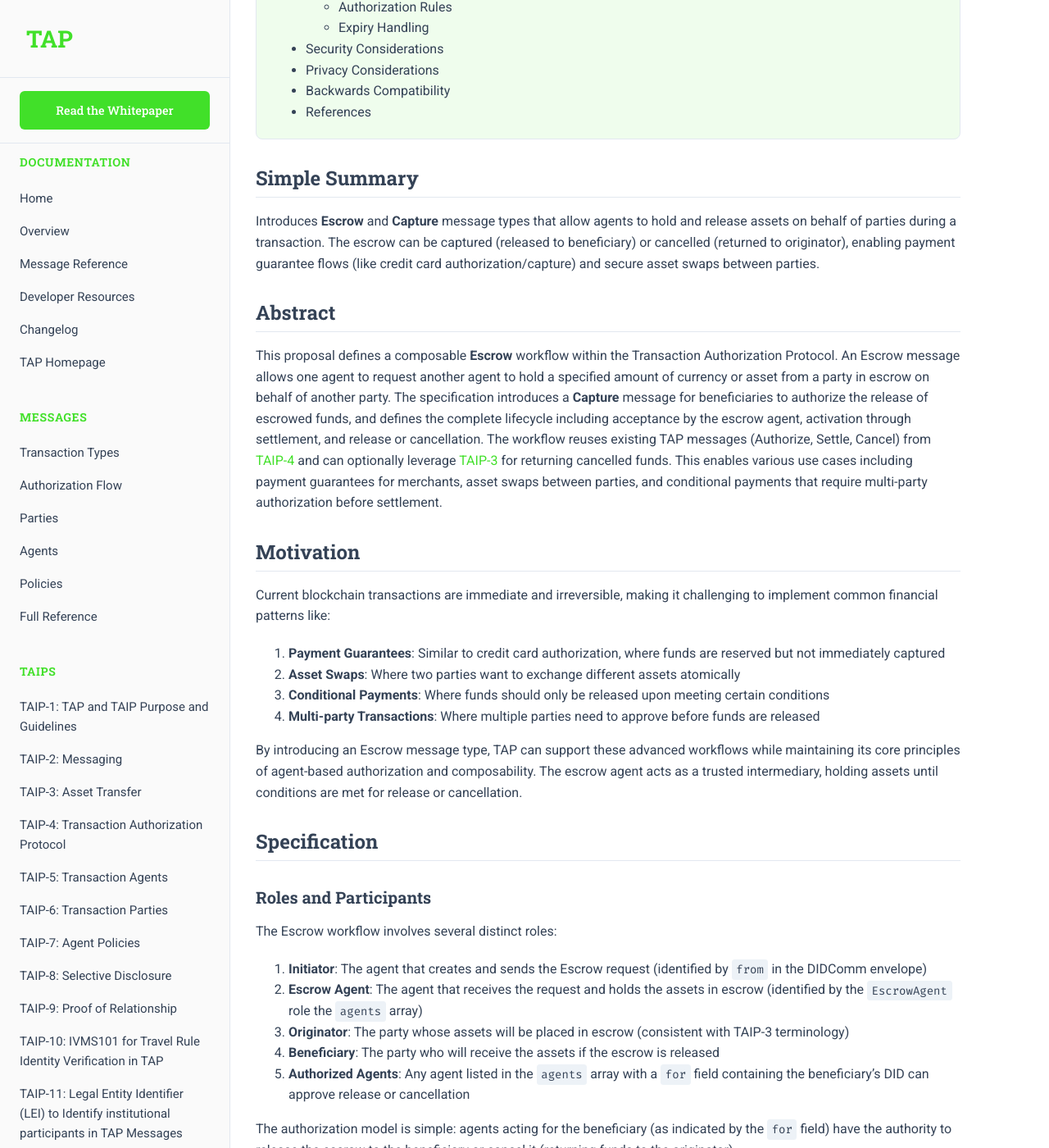
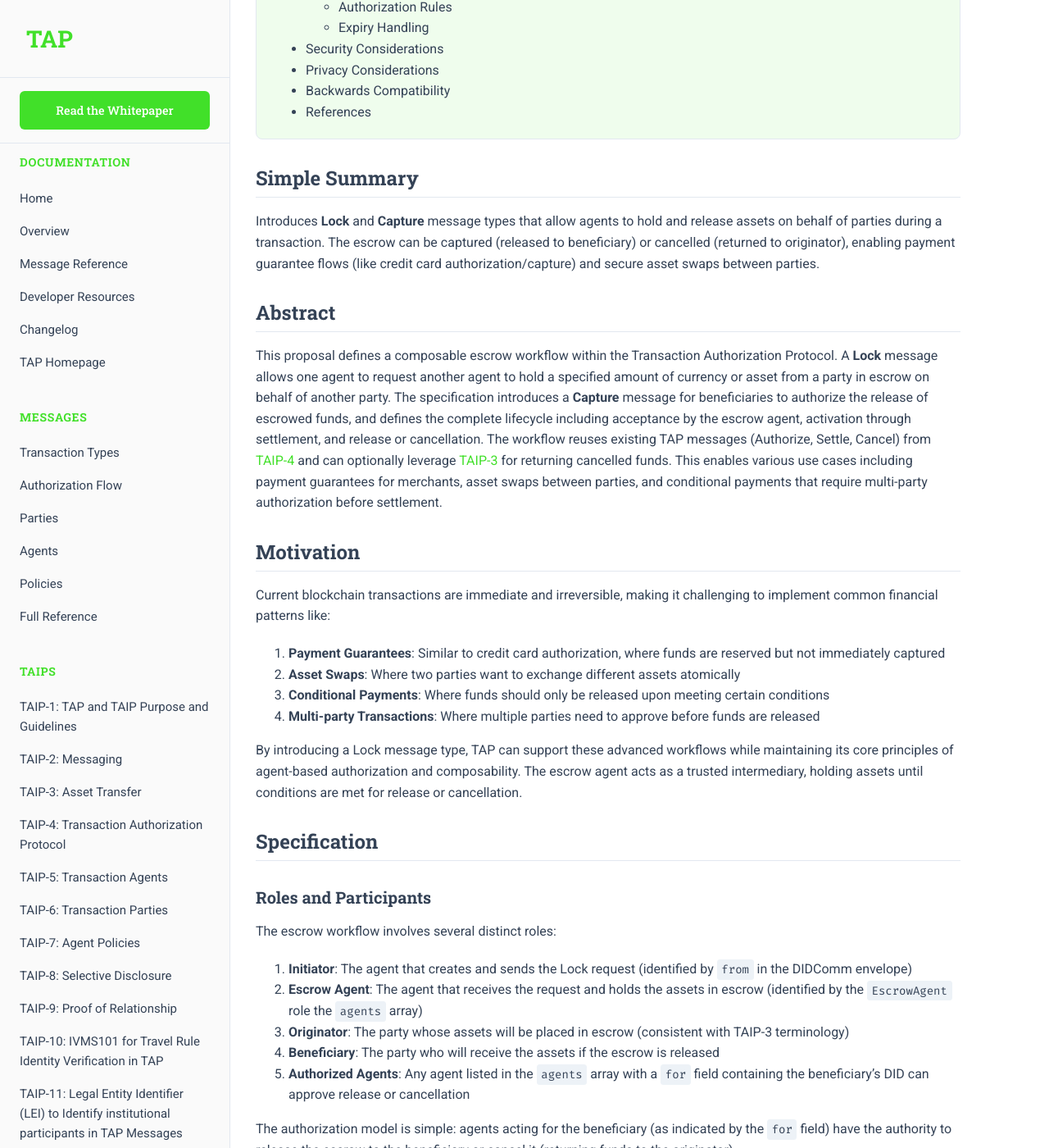
Before and after one commit to TransactionAuthorizationProtocol/TAIPs, a Jekyll site: the page built from TAIPs/taip-17.md, in a window 1280 px wide and 1400 px high, scrolled down 785 px. Shown: the whole window at 82% size. Built offline with Jekyll 4.4.1, drawn with Linux system fonts in a browser that asks for light colours; some of the changed text lies outside the part shown.

Commit message:
Rename TAIP-17 Escrow message type to Lock
Renames the Escrow message type to Lock based on feedback from both
payment and institutional users, who recognized Lock as the standard
name for this pattern (lock + capture mirrors auth/capture in card
payments). The "Composable Escrow" title and the EscrowAgent role name
are preserved; only the specific message identifier changed.

Also fixes stale Exchange→RFQ references in transactions.md that were
missed in the earlier rename.

Co-Authored-By: Claude Opus 4.7 (1M context) <noreply@anthropic.com>

````diff
--- a/TAIPs/taip-17.md
+++ b/TAIPs/taip-17.md
@@ -5,18 +5,18 @@ status: Draft
 type: Standard
 author: Pelle Braendgaard <pelle@notabene.id>
 created: 2025-06-24
-updated: 2025-06-24
-description: Defines Escrow and Capture message types for holding and releasing funds on behalf of parties, enabling payment guarantees and asset swaps. Specifies the complete escrow lifecycle from acceptance through capture, with clear authorization rules for each stage while maintaining compatibility with existing TAP messages.
+updated: 2026-05-01
+description: Defines Lock and Capture message types for holding and releasing funds on behalf of parties, enabling payment guarantees and asset swaps. Specifies the complete escrow lifecycle from acceptance through capture, with clear authorization rules for each stage while maintaining compatibility with existing TAP messages.
 requires: 2, 4, 5, 6, 7
 ---
 
 ## Simple Summary
 
-Introduces **Escrow** and **Capture** message types that allow agents to hold and release assets on behalf of parties during a transaction. The escrow can be captured (released to beneficiary) or cancelled (returned to originator), enabling payment guarantee flows (like credit card authorization/capture) and secure asset swaps between parties.
+Introduces **Lock** and **Capture** message types that allow agents to hold and release assets on behalf of parties during a transaction. The escrow can be captured (released to beneficiary) or cancelled (returned to originator), enabling payment guarantee flows (like credit card authorization/capture) and secure asset swaps between parties.
 
 ## Abstract
 
-This proposal defines a composable **Escrow** workflow within the Transaction Authorization Protocol. An Escrow message allows one agent to request another agent to hold a specified amount of currency or asset from a party in escrow on behalf of another party. The specification introduces a **Capture** message for beneficiaries to authorize the release of escrowed funds, and defines the complete lifecycle including acceptance by the escrow agent, activation through settlement, and release or cancellation. The workflow reuses existing TAP messages (Authorize, Settle, Cancel) from [TAIP-4] and can optionally leverage [TAIP-3] for returning cancelled funds. This enables various use cases including payment guarantees for merchants, asset swaps between parties, and conditional payments that require multi-party authorization before settlement.
+This proposal defines a composable escrow workflow within the Transaction Authorization Protocol. A **Lock** message allows one agent to request another agent to hold a specified amount of currency or asset from a party in escrow on behalf of another party. The specification introduces a **Capture** message for beneficiaries to authorize the release of escrowed funds, and defines the complete lifecycle including acceptance by the escrow agent, activation through settlement, and release or cancellation. The workflow reuses existing TAP messages (Authorize, Settle, Cancel) from [TAIP-4] and can optionally leverage [TAIP-3] for returning cancelled funds. This enables various use cases including payment guarantees for merchants, asset swaps between parties, and conditional payments that require multi-party authorization before settlement.
 
 ## Motivation
 
@@ -27,15 +27,15 @@ Current blockchain transactions are immediate and irreversible, making it challe
 3. **Conditional Payments**: Where funds should only be released upon meeting certain conditions
 4. **Multi-party Transactions**: Where multiple parties need to approve before funds are released
 
-By introducing an Escrow message type, TAP can support these advanced workflows while maintaining its core principles of agent-based authorization and composability. The escrow agent acts as a trusted intermediary, holding assets until conditions are met for release or cancellation.
+By introducing a Lock message type, TAP can support these advanced workflows while maintaining its core principles of agent-based authorization and composability. The escrow agent acts as a trusted intermediary, holding assets until conditions are met for release or cancellation.
 
 ## Specification
 
 ### Roles and Participants
 
-The Escrow workflow involves several distinct roles:
+The escrow workflow involves several distinct roles:
 
-1. **Initiator**: The agent that creates and sends the Escrow request (identified by `from` in the DIDComm envelope)
+1. **Initiator**: The agent that creates and sends the Lock request (identified by `from` in the DIDComm envelope)
 2. **Escrow Agent**: The agent that receives the request and holds the assets in escrow (identified by the `EscrowAgent` role the `agents` array)
 3. **Originator**: The party whose assets will be placed in escrow (consistent with TAIP-3 terminology)
 4. **Beneficiary**: The party who will receive the assets if the escrow is released
@@ -47,14 +47,14 @@ The authorization model is simple: agents acting for the beneficiary (as indicat
 
 **Policies**: Agents MAY declare policies per [TAIP-7] to specify their requirements for participating in the escrow. For example, an escrow agent might require `RequirePresentation` for KYC verification or `RequireAuthorization` from specific parties before accepting the escrow role.
 
-### Escrow Message
+### Lock Message
 
-An **Escrow** is a [DIDComm] message (per [TAIP-2]) that requests an agent to hold assets in escrow. Like all TAP messages, it follows the DIDComm v2 message structure with the TAP-specific body format.
+A **Lock** is a [DIDComm] message (per [TAIP-2]) that requests an agent to hold assets in escrow. Like all TAP messages, it follows the DIDComm v2 message structure with the TAP-specific body format.
 
 The DIDComm message envelope contains:
-- **`from`** – REQUIRED [DID] of the initiator agent (the agent requesting the escrow)
+- **`from`** – REQUIRED [DID] of the initiator agent (the agent requesting the lock)
 - **`to`** – REQUIRED Array containing [DID] of the agents taking part in the escrow process
-- **`type`** – REQUIRED Message type: `"https://tap.rsvp/schema/1.0#Escrow"`
+- **`type`** – REQUIRED Message type: `"https://tap.rsvp/schema/1.0#Lock"`
 - **`id`** – REQUIRED Unique message identifier
 - **`thid`** – OPTIONAL Thread identifier for related messages. Eg. a `Payment` ([TAIP-14])
 - **`created_time`** – REQUIRED Message creation timestamp
@@ -62,7 +62,7 @@ The DIDComm message envelope contains:
 
 The message `body` contains:
 - **`@context`** – REQUIRED JSON-LD context: `"https://tap.rsvp/schema/1.0"`
-- **`@type`** – REQUIRED Type identifier: `"https://tap.rsvp/schema/1.0#Escrow"`
+- **`@type`** – REQUIRED Type identifier: `"https://tap.rsvp/schema/1.0#Lock"`
 - **`asset`** – OPTIONAL The specific cryptocurrency asset to be held in escrow ([CAIP-19] identifier). Either `asset` OR `currency` MUST be present
 - **`currency`** – OPTIONAL ISO 4217 currency code (e.g. "USD", "EUR") for fiat-denominated escrows. Either `asset` OR `currency` MUST be present
 - **`amount`** – REQUIRED The amount to be held in escrow (string decimal)
@@ -78,7 +78,7 @@ An escrow progresses through the following states:
 
 ```mermaid
 stateDiagram-v2
-    [*] --> Requested : Escrow
+    [*] --> Requested : Lock
     Requested --> Accepted : Authorize (from EscrowAgent)
     Requested --> Rejected : Reject
     Accepted --> Active : Settle (from originator's agent)
@@ -95,7 +95,7 @@ stateDiagram-v2
 
 The escrow workflow follows this sequence:
 
-1. **Escrow Request**: Initiating agent sends Escrow message to all involved agents
+1. **Lock Request**: Initiating agent sends Lock message to all involved agents
 2. **Escrow Acceptance**: The EscrowAgent responds with Authorize to accept the escrow role
    - If EscrowAgent also acts `for` the originator, funds are locked internally
    - Otherwise, Authorize MUST include a `settlementAddress` for the originator to send funds
@@ -134,7 +134,7 @@ The DIDComm message envelope contains:
 - **`to`** – REQUIRED Array containing [DID] of the EscrowAgent
 - **`type`** – REQUIRED Message type: `"https://tap.rsvp/schema/1.0#Capture"`
 - **`id`** – REQUIRED Unique message identifier
-- **`thid`** – REQUIRED Thread identifier linking to the original Escrow message
+- **`thid`** – REQUIRED Thread identifier linking to the original Lock message
 
 The message `body` contains:
 - **`@context`** – REQUIRED JSON-LD context: `"https://tap.rsvp/schema/1.0"`
@@ -149,14 +149,14 @@ This example shows a merchant requesting a payment guarantee from a customer, fo
 ```json
 {
   "id": "123e4567-e89b-12d3-a456-426614174000",
-  "type": "https://tap.rsvp/schema/1.0#Escrow",
+  "type": "https://tap.rsvp/schema/1.0#Lock",
   "from": "did:web:merchant.example",
   "to": ["did:web:paymentprocessor.example"],
   "created_time": 1719226800,
   "expires_time": 1719313200,
   "body": {
     "@context": "https://tap.rsvp/schema/1.0",
-    "@type": "https://tap.rsvp/schema/1.0#Escrow",
+    "@type": "https://tap.rsvp/schema/1.0#Lock",
     "asset": "eip155:1/erc20:0xa0b86991c6218b36c1d19d4a2e9eb0ce3606eb48",
     "amount": "100.00",
     "originator": {
@@ -198,12 +198,12 @@ This example demonstrates an atomic swap between two parties where each party cr
 ```json
 {
   "id": "swap-alice-to-bob",
-  "type": "https://tap.rsvp/schema/1.0#Escrow",
+  "type": "https://tap.rsvp/schema/1.0#Lock",
   "from": "did:web:alice.wallet",
   "to": ["did:web:swap.service"],
   "body": {
     "@context": "https://tap.rsvp/schema/1.0",
-    "@type": "https://tap.rsvp/schema/1.0#Escrow",
+    "@type": "https://tap.rsvp/schema/1.0#Lock",
     "asset": "eip155:1/erc20:0xa0b86991c6218b36c1d19d4a2e9eb0ce3606eb48",
     "amount": "100.00",
     "originator": {
@@ -246,12 +246,12 @@ This example shows an escrow denominated in fiat currency:
 ```json
 {
   "id": "789e0123-e89b-12d3-a456-426614174003",
-  "type": "https://tap.rsvp/schema/1.0#Escrow",
+  "type": "https://tap.rsvp/schema/1.0#Lock",
   "from": "did:web:marketplace.example",
   "to": ["did:web:escrow.bank"],
   "body": {
     "@context": "https://tap.rsvp/schema/1.0",
-    "@type": "https://tap.rsvp/schema/1.0#Escrow",
+    "@type": "https://tap.rsvp/schema/1.0#Lock",
     "currency": "USD",
     "amount": "500.00",
     "originator": {
@@ -292,12 +292,12 @@ This example shows the originator's wallet provider acting as the escrow agent:
 ```json
 {
   "id": "internal-escrow-123",
-  "type": "https://tap.rsvp/schema/1.0#Escrow",
+  "type": "https://tap.rsvp/schema/1.0#Lock",
   "from": "did:web:alice.wallet",
   "to": ["did:web:alice.wallet"],
   "body": {
     "@context": "https://tap.rsvp/schema/1.0",
-    "@type": "https://tap.rsvp/schema/1.0#Escrow",
+    "@type": "https://tap.rsvp/schema/1.0#Lock",
     "asset": "eip155:1/erc20:0xa0b86991c6218b36c1d19d4a2e9eb0ce3606eb48",
     "amount": "250.00",
     "originator": {
@@ -334,12 +334,12 @@ This example shows an escrow agent requiring verification before accepting the e
 ```json
 {
   "id": "policy-escrow-456",
-  "type": "https://tap.rsvp/schema/1.0#Escrow",
+  "type": "https://tap.rsvp/schema/1.0#Lock",
   "from": "did:web:marketplace.example",
   "to": ["did:web:compliant.escrow"],
   "body": {
     "@context": "https://tap.rsvp/schema/1.0",
-    "@type": "https://tap.rsvp/schema/1.0#Escrow",
+    "@type": "https://tap.rsvp/schema/1.0#Lock",
     "asset": "eip155:1/erc20:0xa0b86991c6218b36c1d19d4a2e9eb0ce3606eb48",
     "amount": "1000.00",
     "originator": {
@@ -388,7 +388,7 @@ In this example:
 
 ### Composability with Other TAP Messages
 
-The Escrow workflow is designed to be composable with other TAP messages:
+The escrow workflow is designed to be composable with other TAP messages:
 
 1. **With Transfer**: An escrow can be created as part of a Transfer flow
 2. **With Payment**: Merchants can require escrow before shipping goods
@@ -472,13 +472,13 @@ The `expiry` timestamp is required for all escrows:
 
 ## Privacy Considerations
 
-1. **Minimal Disclosure**: Escrow messages should not contain unnecessary party information
+1. **Minimal Disclosure**: Lock messages should not contain unnecessary party information
 2. **Selective Revelation**: Use [TAIP-8] for sharing additional details only when required
 3. **Transaction Linkability**: Multiple escrows may be linkable if using same agents
 
 ## Backwards Compatibility
 
-This TAIP introduces a new message type and does not modify existing messages. Agents not supporting Escrow will reject such messages as unsupported, maintaining compatibility with existing TAP implementations.
+This TAIP introduces a new message type and does not modify existing messages. Agents not supporting Lock will reject such messages as unsupported, maintaining compatibility with existing TAP implementations.
 
 ## References
 
--- a/schemas/messages/capture.json
+++ b/schemas/messages/capture.json
@@ -15,7 +15,7 @@
     },
     "thid": {
       "$ref": "../common/base-types.json#/$defs/uuid",
-      "description": "Thread identifier linking to the original Escrow message"
+      "description": "Thread identifier linking to the original Lock message"
     },
     "body": {
       "type": "object",
````
Also changed, not shown: TAIPs/taip-18.md (+14 -14 lines), messages.md (+10 -10 lines), packages/typescript/CHANGELOG.md (+11 -0 lines), packages/typescript/README.md (+4 -4 lines), packages/typescript/src/arbitraries.ts (+10 -10 lines), packages/typescript/src/tap.ts (+13 -13 lines), packages/typescript/src/validator.test.ts (+41 -41 lines), packages/typescript/src/validator.ts (+10 -10 lines), schemas/messages/lock.json (renamed from schemas/messages/escrow.json, +5 -5 lines), test-vectors/lock/invalid-missing-beneficiary.json (renamed from test-vectors/escrow/invalid-missing-beneficiary.json, +5 -5 lines), test-vectors/lock/valid-lock.json (renamed from test-vectors/escrow/valid-escrow.json, +4 -4 lines), transactions.md (+9 -9 lines), CHANGELOG.md.
